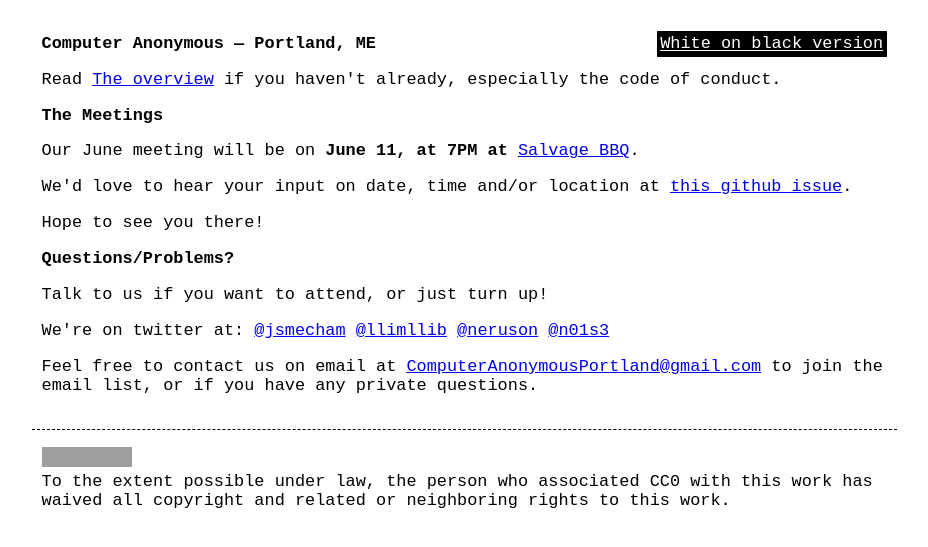
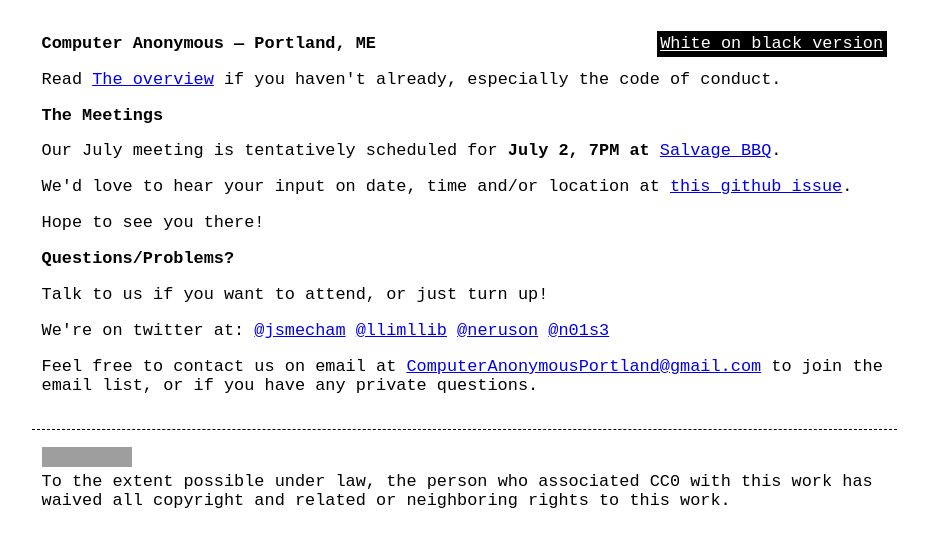
Before and after one commit to computeranonymous/computer, a Jekyll site: the page built from us_portland.html, in a window 1280 px wide. Shown: the top 547 px of the page, without its empty margins (176-1104 px from the left). Built offline with Jekyll 4.4.1, drawn with Linux system fonts in a browser that asks for light colours; grey boxes are pictures that could not be loaded.

Commit message:
update us_portland for July

```diff
--- a/us_portland.html
+++ b/us_portland.html
@@ -8,9 +8,9 @@
 
 <h3>The Meetings</h3>
 
-<p>Our June meeting will be on <b>June 11, at 7PM at</b> <a href="http://salvagebbq.com/">Salvage BBQ</a>.
+<p>Our July meeting is tentatively scheduled for <b>July 2, 7PM at</b> <a href="http://salvagebbq.com/">Salvage BBQ</a>.
 
-<p>We'd love to hear your input on date, time and/or location at <a href="https://github.com/llimllib/computer/issues/8">this github issue</a>.
+<p>We'd love to hear your input on date, time and/or location at <a href="https://github.com/llimllib/computer/issues/9">this github issue</a>.
 
 <p>Hope to see you there!
 
```
